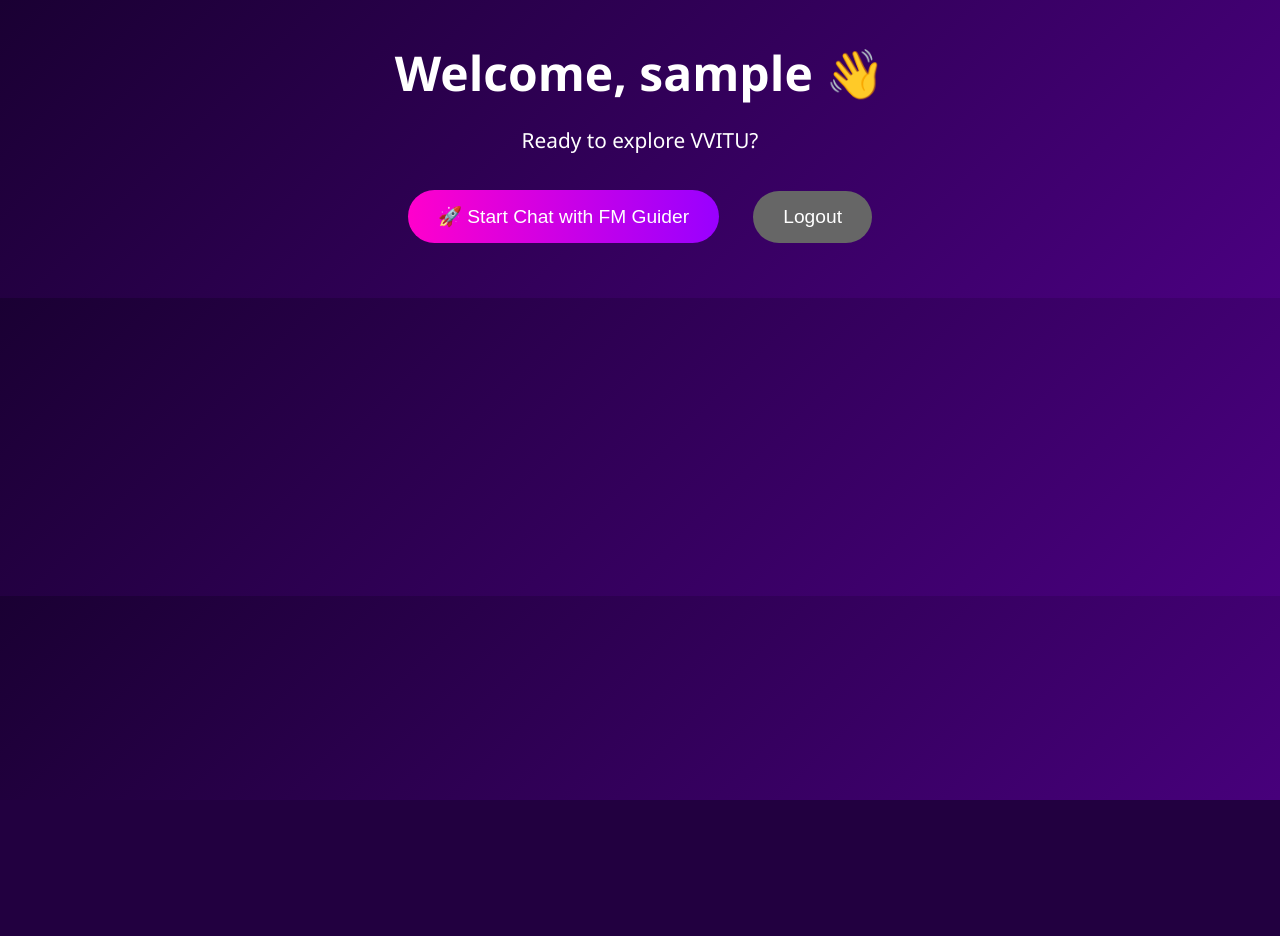
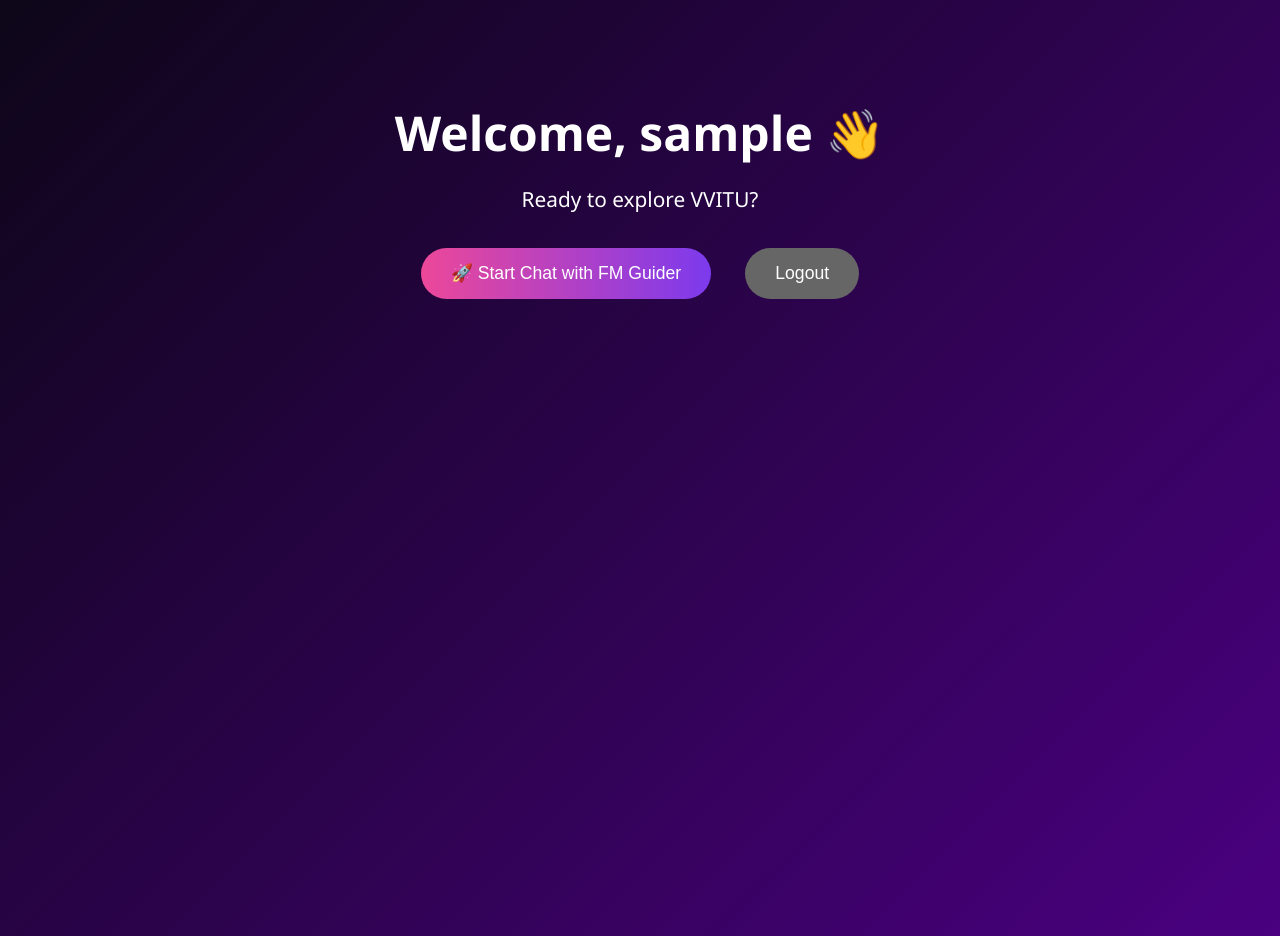
Before and after one commit to Mohammedfayaz1265/guider-fm-vvitu, a Flask app: template templates/index.html in a window 1280 px wide. Before the commit the page ends 800 px from the top, so only its background shows below. Run offline with Flask 3, Linux system fonts and the light colour scheme; the template is opened without the code that fills it: most values are stand-ins (such as "Sample title", 1, 10 or a date in 2020).

Commit message:
Refactor index.html for improved styling and layout

```diff
--- a/templates/index.html
+++ b/templates/index.html
@@ -5,18 +5,32 @@
     <meta name="viewport" content="width=device-width, initial-scale=1.0">
     <title>FM Guider - Home</title>
     <style>
-        body { font-family: 'Segoe UI', sans-serif; background: linear-gradient(135deg, #1a0033, #4a0080); color: white; margin:0; padding:0; }
-        .container { max-width: 1100px; margin: 40px auto; text-align: center; }
-        h1 { font-size: 3rem; margin: 20px 0; }
-        .btn { padding: 15px 30px; margin: 15px; background: linear-gradient(90deg, #ff00cc, #9900ff); border: none; border-radius: 50px; color: white; font-size: 1.2rem; cursor: pointer; }
+        body {
+            font-family: 'Segoe UI', sans-serif;
+            background: linear-gradient(135deg, #0d0618, #4a0080);
+            color: white;
+            text-align: center;
+            padding: 60px 20px;
+            min-height: 100vh;
+        }
+        h1 { font-size: 3rem; margin-bottom: 20px; }
+        .btn {
+            padding: 15px 30px;
+            margin: 15px;
+            font-size: 1.1rem;
+            border: none;
+            border-radius: 50px;
+            cursor: pointer;
+        }
+        .btn-chat { background: linear-gradient(90deg, #ec4899, #7c3aed); color: white; }
+        .btn-logout { background: #666; color: white; }
     </style>
 </head>
 <body>
-    <div class="container">
-        <h1>Welcome, {{ user_name }} 👋</h1>
-        <p style="font-size:1.3rem;">Ready to explore VVITU?</p>
-        <a href="/chat"><button class="btn">🚀 Start Chat with FM Guider</button></a>
-        <a href="/logout"><button class="btn" style="background:#666;">Logout</button></a>
-    </div>
+    <h1>Welcome, {{ user_name }} 👋</h1>
+    <p style="font-size: 1.3rem; margin: 20px 0;">Ready to explore VVITU?</p>
+
+    <a href="/chat"><button class="btn btn-chat">🚀 Start Chat with FM Guider</button></a>
+    <a href="/logout"><button class="btn btn-logout">Logout</button></a>
 </body>
 </html>
```
